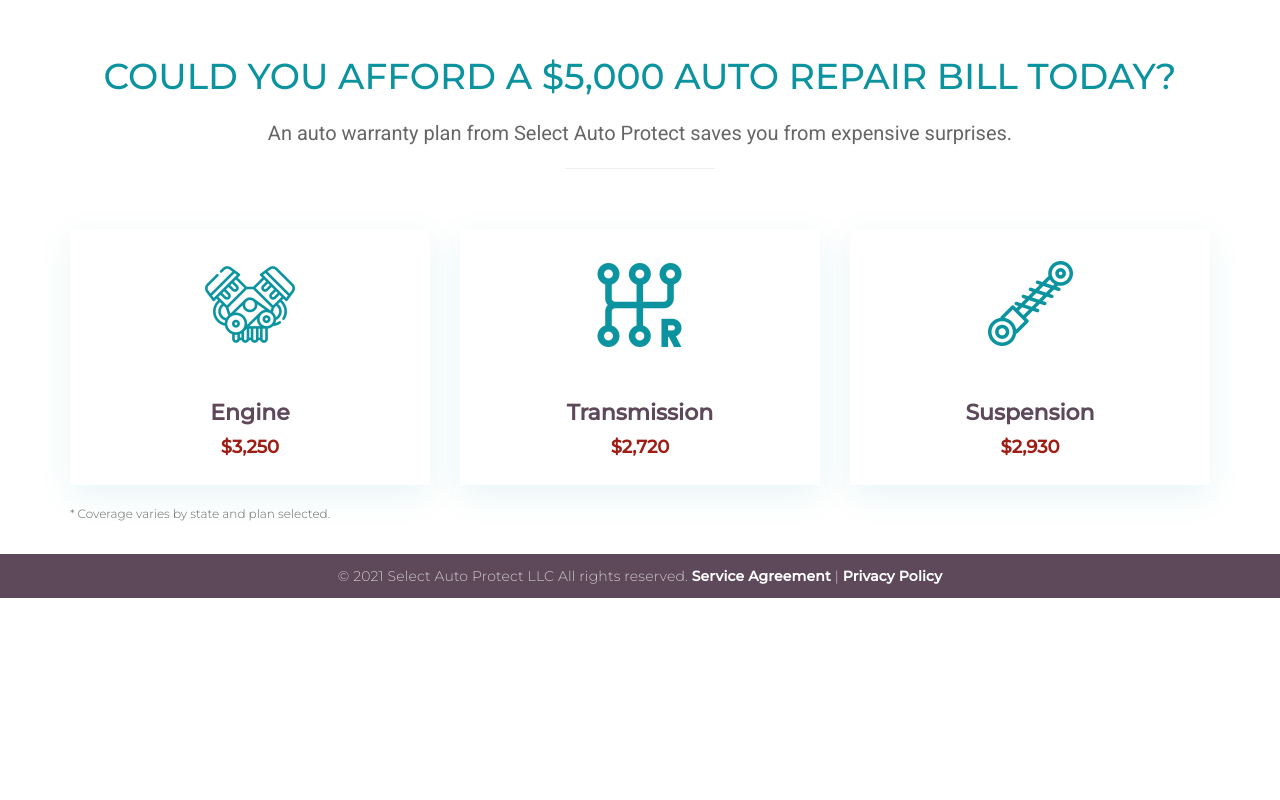
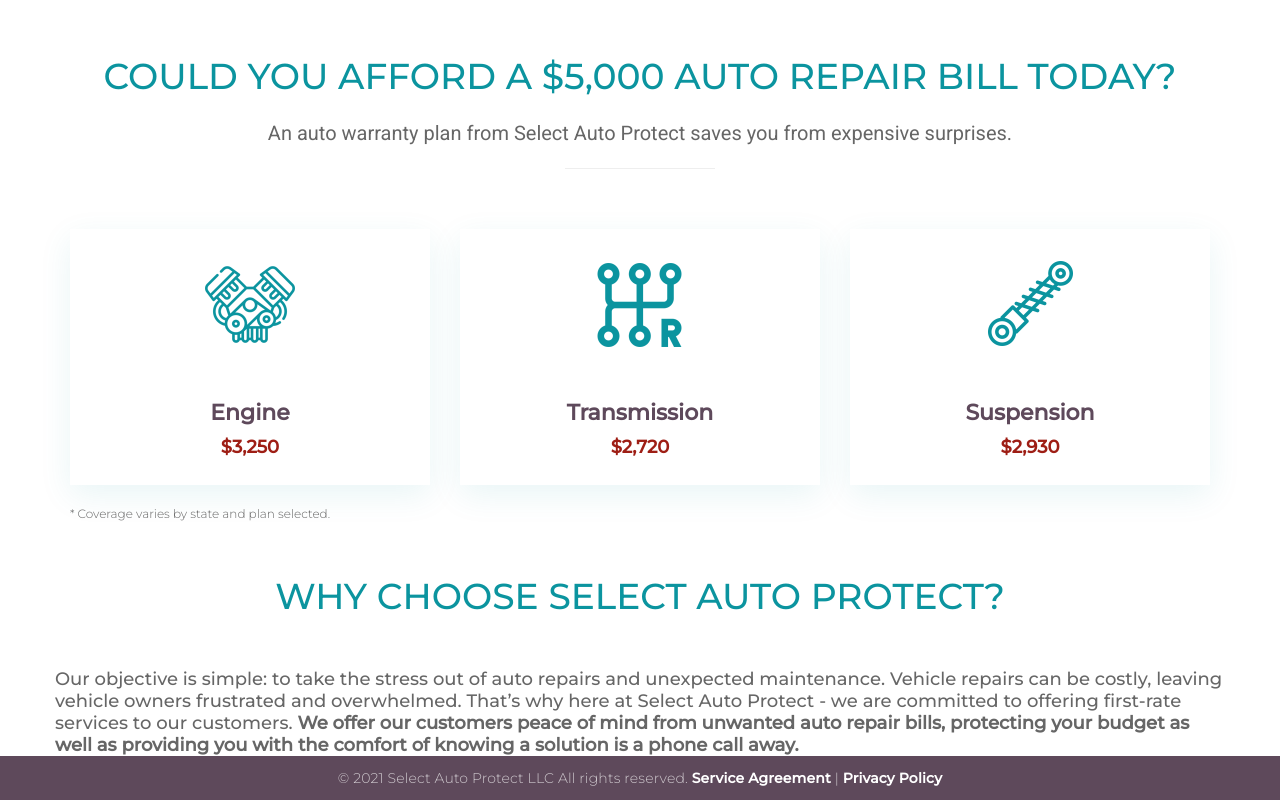
Before and after one commit to Merkinson/hello-world, a plain HTML site: page index.html in a window 1280 px wide. Shown: the part 1393-2193 px from the top of the page. Before the commit the page ends 1991 px from the top, so only its background shows below. Drawn offline with Linux system fonts and the light colour scheme.

Commit message:
Update index.html

```diff
--- a/index.html
+++ b/index.html
@@ -217,6 +217,13 @@
         </section>
     </div>
 
+    <div class="container">
+        <section class="why-us">
+            <h2>Why choose Select Auto Protect?</h2>
+            <p>Our objective is simple: to take the stress out of auto repairs and unexpected maintenance. Vehicle repairs can be costly, leaving vehicle owners frustrated and overwhelmed. That’s why here at Select Auto Protect - we are committed to offering first-rate services to our customers. <b>We offer our customers peace of mind from unwanted auto repair bills, protecting your budget as well as providing you with the comfort of knowing a solution is a phone call away.</b></p>
+        </section>
+    </div>
+
     <footer>
         <p>© 2021 Select Auto Protect LLC All rights reserved. <a href="#">Service Agreement</a> | <a href="#">Privacy Policy</a></p>
     </footer>
```
